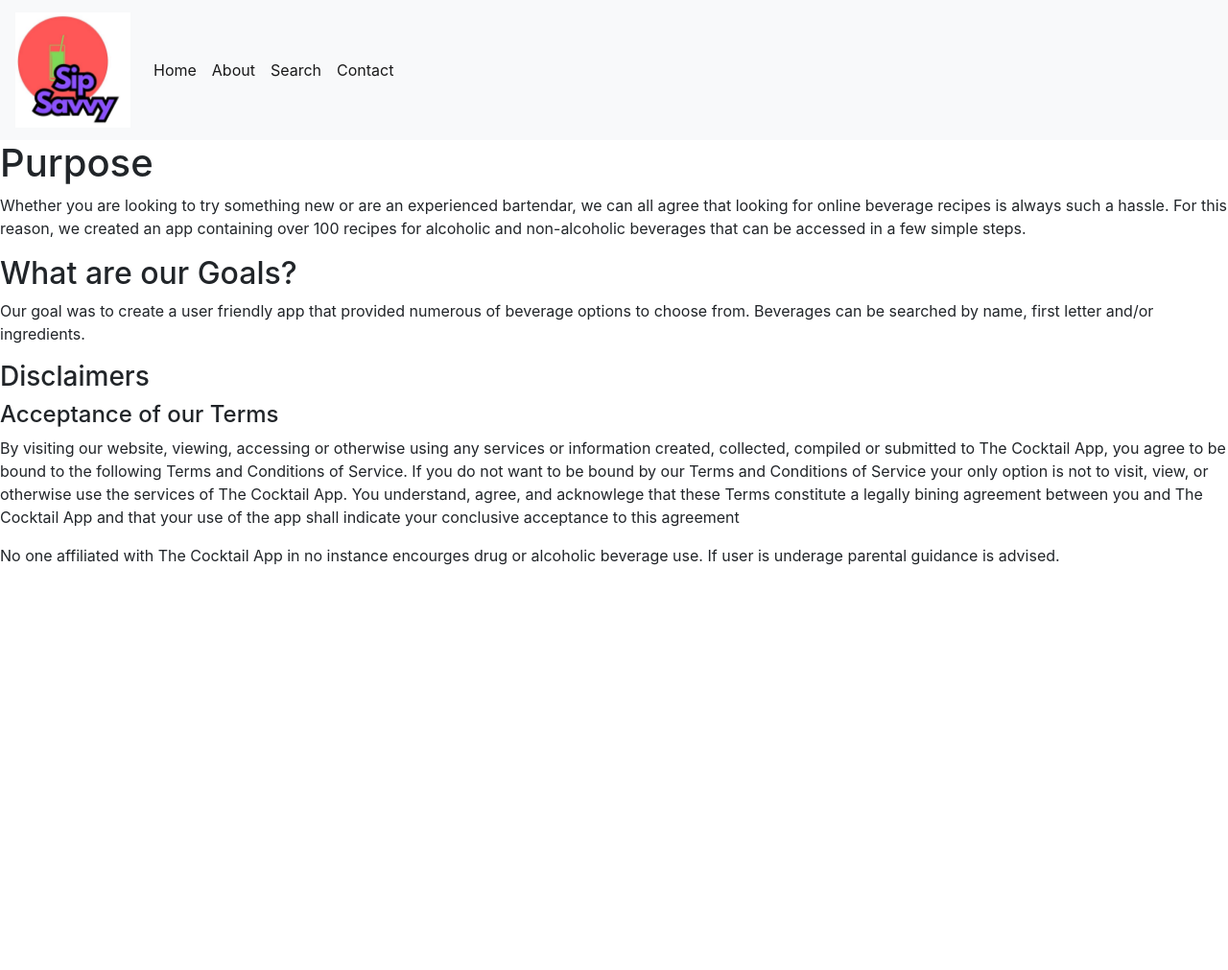
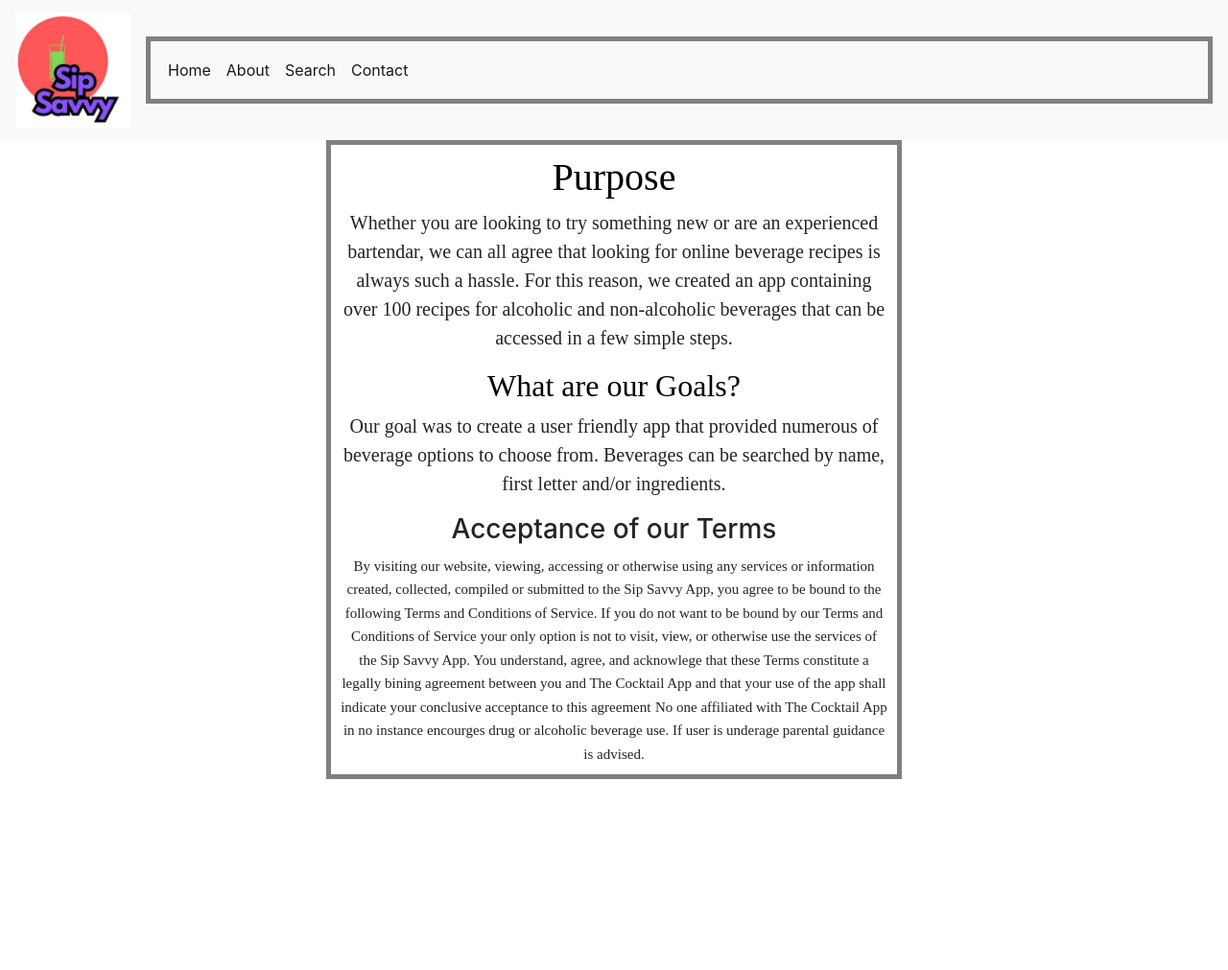
Before and after one commit to kennyventress/seo_cocktail, a Flask app: page /about in a window 1280 px wide. Shown: the top 1011 px of the page at 96% size. Run offline with Flask 3, Linux system fonts and the light colour scheme; some libraries are stand-ins or nearby versions.

Commit message:
Added new about edits html & .css

```diff
--- /dev/null
+++ b/static/about.css
@@ -0,0 +1,29 @@
+/* CSS for the about page */
+body {
+  background-color: white;
+}
+
+div {
+  width: 600px;
+  padding: 10px;
+  border: 5px solid gray;
+  margin: 0;
+}
+h1 {
+  color: black;
+  font-family: "Times New Roman", Times, serif;
+  text-align: center;
+}
+h2 {
+  color: black;
+  font-family: "Times New Roman", Times, serif;
+  text-align: center;
+}
+p {
+  font-family: "Times New Roman", Times, serif;
+  font-size: 20px;
+}
+p2 {
+  font-family: "Times New Roman", Times, serif;
+  font-size: 15px;
+}
--- a/templates/about.html
+++ b/templates/about.html
@@ -1,6 +1,19 @@
 {% extends 'layout.html' %}
 
 {% block content %}
+ <!doctype html>
+<html>
+<head>
+    <meta charset="UTF-8" />
+    <meta http-equiv="X-UA-Compatible" content="IE=edge" />
+    <meta name="viewport" content="width=device-width, initial-scale=1.0" />
+    <link rel="stylesheet" type="text/css" href="/static/about.css" />
+    <title>Link CSS to HTML</title>
+</head>
+
+
+<center>
+  <div>
     <h1> Purpose </h1>
       <p> Whether you are looking to try something new or are an experienced bartendar, we can all agree that looking for
       online beverage recipes is always such a hassle. For this reason, we created an app containing over 100 recipes
@@ -11,17 +24,19 @@
       be searched by name, first letter and/or ingredients.
       </p>
 
-<h3> Disclaimers </h3>
-    <h4> Acceptance of our Terms</h4>
-    <p> By visiting our website, viewing, accessing or otherwise using any services or information created, collected,
-        compiled or submitted to The Cocktail App, you agree to be bound to the following Terms and Conditions of Service.
+    <h3> Acceptance of our Terms</h3>
+    <p2> By visiting our website, viewing, accessing or otherwise using any services or information created, collected,
+        compiled or submitted to the Sip Savvy App, you agree to be bound to the following Terms and Conditions of Service.
         If you do not want to be bound by our Terms and Conditions of Service your only option is not to visit, view, or
-        otherwise use the services of The Cocktail App. You understand, agree, and acknowlege that these Terms constitute a
+        otherwise use the services of the Sip Savvy App. You understand, agree, and acknowlege that these Terms constitute a
         legally bining agreement between you and The Cocktail App and that your use of the app shall indicate your conclusive
-        acceptance to this agreement</p>
+        acceptance to this agreement</p2>
 
-      <p> No one affiliated with The Cocktail App in no instance encourges drug or alcoholic beverage use. If user is underage
+      <p2> No one affiliated with The Cocktail App in no instance encourges drug or alcoholic beverage use. If user is underage
         parental guidance is advised.
-      </p>
+      </p2>
 
+</center>
+</html>
+</div>
 {% endblock %}
```
